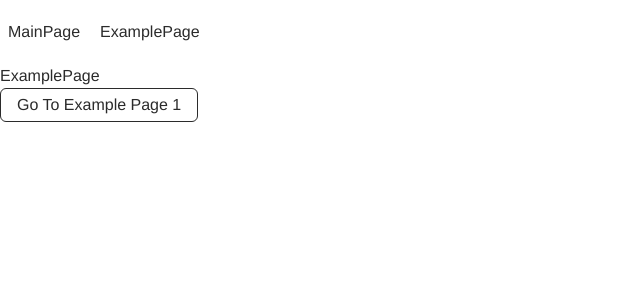
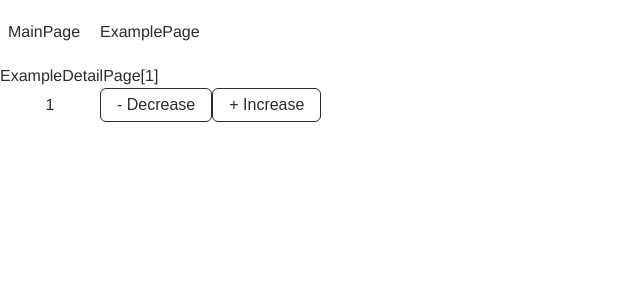
Before and after one commit to ardor1104/My-Little-React-Boilerplate, a React app: page /example/1 in a window 1280 px wide. Before the commit this address led to /example. Shown: the top 300 px of the page, without its empty margins (0-640 px from the left). Built offline with nearby package versions, Linux system fonts and the light colour scheme; no server answers.

Commit message:
fix: 🐛 incorrect props name

```diff
--- a/src/components/pages/ExampleDetailPage/ExampleDetailPage.tsx
+++ b/src/components/pages/ExampleDetailPage/ExampleDetailPage.tsx
@@ -32,7 +32,7 @@
     <PageTemplate header={<BodyHeader />}>
       <Root>ExampleDetailPage{`[${exampleId}]`}</Root>
       <PageMoveButton
-        defaultNumber={1}
+        propNumber={1}
         max={10}
         min={0}
         onChange={onPageMoveBUttonChagne}
```
